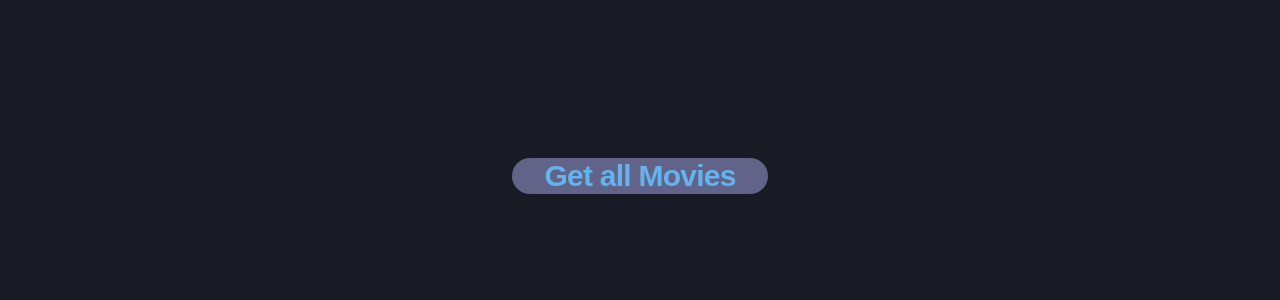
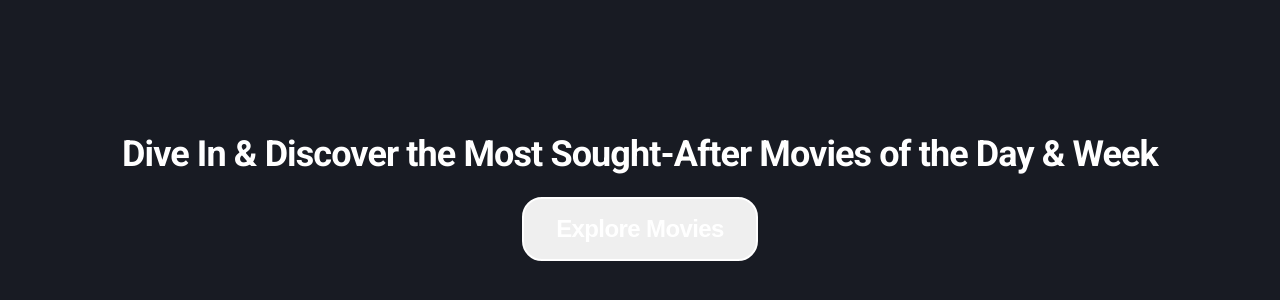
Before and after one commit to rodrigocamargo854/get-all-movies, a Next.js app: page / in a window 1280 px wide. Shown: the part 232-532 px from the top of the page. Built offline with nearby package versions, Linux system fonts and the light colour scheme.

Commit message:
styles adjuted

```diff
--- a/pages/index.js
+++ b/pages/index.js
@@ -1,25 +1,43 @@
 import React from "react";
-
-import { Flex, Text } from "@chakra-ui/react";
+import { Flex, Text, Box } from "@chakra-ui/react";
 import Link from "next/link";
 
 export default function Home() {
   return (
-    <Flex w="100wh" h="100vh" align="center" justify="center">
+    <Flex
+      w="100wh"
+      h="100vh"
+      align="center"
+      justify="center"
+      direction="column"
+      bg="gray.900"
+    >
+      <Text
+        fontSize="4xl"
+        fontWeight="bold"
+        letterSpacing="tight"
+        color="white"
+        mb="4"
+      >
+        Dive In & Discover the Most Sought-After Movies of the Day & Week
+      </Text>
+
       <Link href={`/treading/day`}>
-        <Text
+        <Box
           as="button"
-          fontSize="3xl"
+          fontSize="2xl"
           fontWeight="bold"
           letterSpacing="tight"
-          w="64"
-          border="none"
+          px="8"
+          py="4"
+          border="2px solid white"
           borderRadius="20px"
-          color="blue.300"
-          backgroundColor="gray.500"
+          color="white"
+          _hover={{ bg: "gray.800" }}
+          transition="background 0.3s"
         >
-          Get all Movies
-        </Text>
+          Explore Movies
+        </Box>
       </Link>
     </Flex>
   );
```
Also changed, not shown: pages/treading/[id]/index.js (+30 -45 lines).
